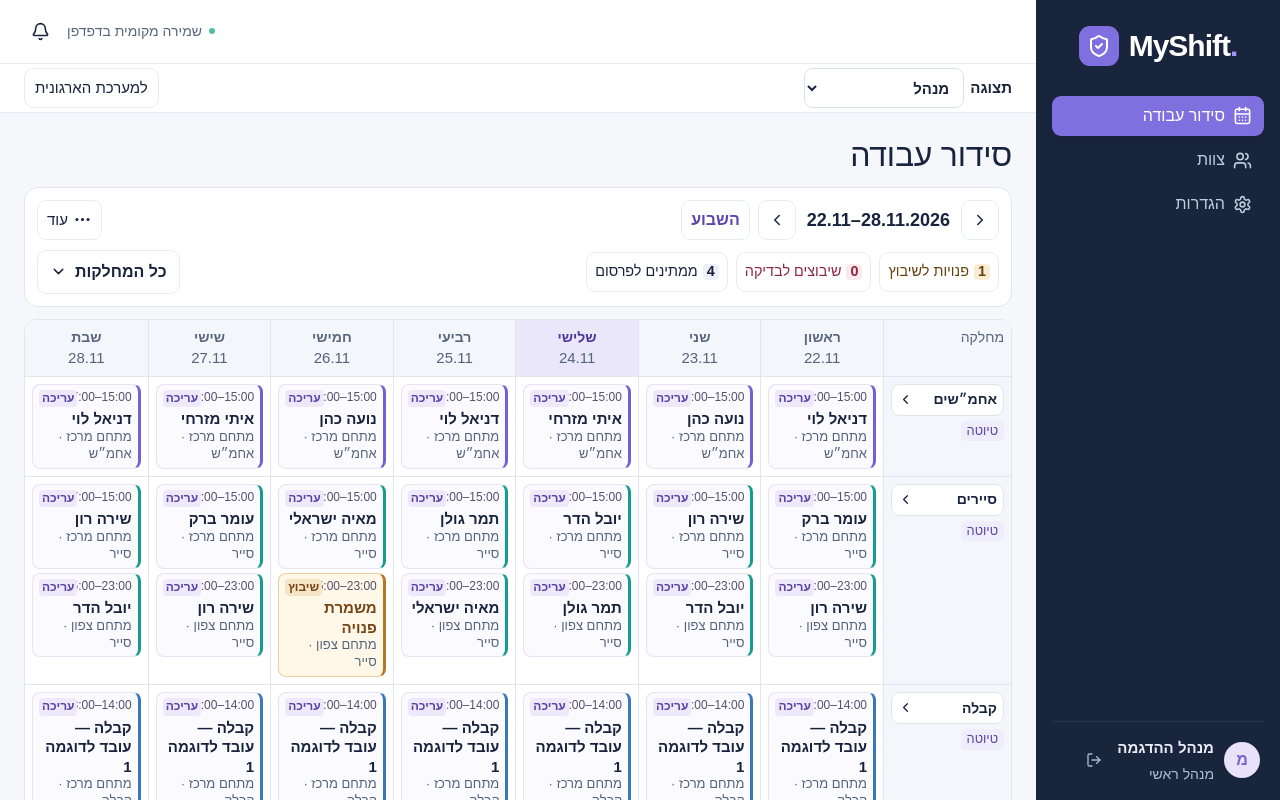
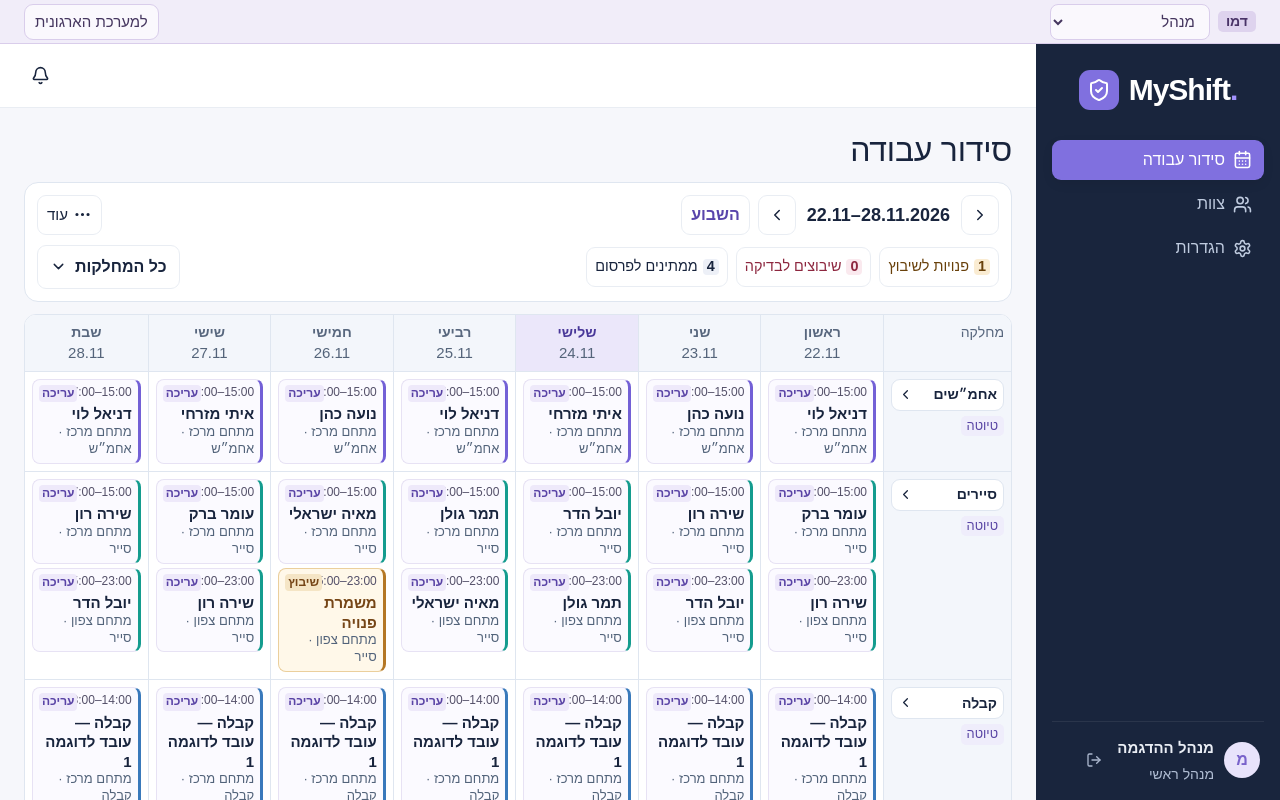
Before and after one commit to Benjamin-1Fisher/MyShift, a Next.js app: page /demo in a window 1280 px wide. Shown: the top 800 px of the page. Built offline with nearby package versions, Linux system fonts and the light colour scheme.

Commit message:
Separate demo controls from the workspace header

```diff
--- a/src/app/globals.css
+++ b/src/app/globals.css
@@ -7,6 +7,7 @@
   --line: #e9edf3;
   --purple: #7360d6;
   --nav: #19253d;
+  --demo-bar-height: 44px;
 }
 * {
   box-sizing: border-box;
@@ -1174,18 +1175,31 @@ button:disabled {
   cursor: not-allowed;
 }
 .demo-banner {
+  position: sticky;
+  inset-block-start: 0;
+  z-index: 21;
   display: flex;
   align-items: center;
   justify-content: space-between;
   gap: 10px;
-  padding: 4px clamp(10px, 2vw, 24px);
-  background: #fff;
-  border-bottom: 1px solid var(--line);
+  height: var(--demo-bar-height);
+  padding-inline: clamp(10px, 2vw, 24px);
+  background: #f1edf9;
+  border-bottom: 1px solid #d9cdeb;
+}
+.demo-banner + .app {
+  min-height: calc(100vh - var(--demo-bar-height));
+}
+.demo-banner + .app .sidebar {
+  inset-block-start: var(--demo-bar-height);
 }
 .demo-banner .button,
 .demo-banner select {
-  min-height: 40px;
-  padding-block: 6px;
+  min-height: 36px;
+  padding-block: 4px;
+  border-color: #d9cdeb;
+  background: #faf8fd;
+  color: #45365f;
   font-size: 0.9375rem;
 }
 .demo-banner .button {
@@ -1195,11 +1209,18 @@ button:disabled {
 }
 .demo-view-label {
   display: flex;
-  gap: 6px;
+  gap: 8px;
   align-items: center;
   min-width: 0;
-  font-size: 0.9375rem;
-  font-weight: bold;
+}
+.demo-mode-label {
+  flex: none;
+  padding-inline: 8px;
+  border-radius: 5px;
+  background: #ded3ee;
+  color: #493367;
+  font-size: 0.875rem;
+  font-weight: 700;
 }
 .demo-view-label select {
   width: 160px;
--- a/src/components/workspace.tsx
+++ b/src/components/workspace.tsx
@@ -1244,7 +1244,41 @@ export default function Workspace({
         </section>
       </main>
     );
-  return (
+  const demoControls = demo && demoReady && (
+    <div className="demo-banner" role="region" aria-label="מצב הדגמה">
+      <label className="demo-view-label">
+        <span className="demo-mode-label">דמו</span>
+        <select
+          aria-label="תצוגת הדגמה"
+          value={demoEmployee}
+          onChange={(e) => {
+            setDemoEmployee(e.target.value);
+            if (page === "team-desk") setPage("team-desk");
+            else if (e.target.value) setPage("schedule");
+            else openOrganization();
+            setFilter("");
+            setEmployeeFilter("");
+            setSiteFilter("");
+            setScheduleFocus("all");
+            setView("week");
+          }}
+        >
+          <option value="">מנהל</option>
+          {data.employees
+            .filter((e) => e.active)
+            .map((e) => (
+              <option key={e.id} value={e.id}>
+                עובד · {String(e.name)}
+              </option>
+            ))}
+        </select>
+      </label>
+      <Link className="button" href="/app">
+        למערכת הארגונית
+      </Link>
+    </div>
+  );
+  const workspace = (
     <div className={page === "schedule" ? "app planning" : "app"}>
       <aside className={menu ? "sidebar visible" : "sidebar"}>
         <Link className="brand" href="/">
@@ -1342,14 +1376,12 @@ export default function Workspace({
             <strong className="workspace-mobile-brand">MyShift</strong>
           </div>
           <div className="row">
-            <span className="connection">
-              <i className="dot" />
-              {demo
-                ? "שמירה מקומית בדפדפן"
-                : userId
-                  ? "רענון אוטומטי · כל 10 שניות"
-                  : "סביבת עבודה חדשה"}
-            </span>
+            {!demo && (
+              <span className="connection">
+                <i className="dot" />
+                {userId ? "רענון אוטומטי · כל 10 שניות" : "סביבת עבודה חדשה"}
+              </span>
+            )}
             <button
               aria-label={
                 unreadNotices ? `התראות, ${unreadNotices} חדשות` : "התראות"
@@ -1365,40 +1397,6 @@ export default function Workspace({
             </button>
           </div>
         </header>
-        {demo && demoReady && (
-          <div className="demo-banner" role="region" aria-label="מצב הדגמה">
-            <label className="demo-view-label">
-              תצוגה
-              <select
-                aria-label="תצוגת הדגמה"
-                value={demoEmployee}
-                onChange={(e) => {
-                  setDemoEmployee(e.target.value);
-                  if (page === "team-desk") setPage("team-desk");
-                  else if (e.target.value) setPage("schedule");
-                  else openOrganization();
-                  setFilter("");
-                  setEmployeeFilter("");
-                  setSiteFilter("");
-                  setScheduleFocus("all");
-                  setView("week");
-                }}
-              >
-                <option value="">מנהל</option>
-                {data.employees
-                  .filter((e) => e.active)
-                  .map((e) => (
-                    <option key={e.id} value={e.id}>
-                      עובד · {String(e.name)}
-                    </option>
-                  ))}
-              </select>
-            </label>
-            <Link className="button" href="/app">
-              למערכת הארגונית
-            </Link>
-          </div>
-        )}
         <div className="content">
           <div className="workspace-heading">
             {canEdit && page === "schedule" && (
@@ -3222,6 +3220,12 @@ export default function Workspace({
       )}
     </div>
   );
+  return (
+    <>
+      {demoControls}
+      {workspace}
+    </>
+  );
 }
 function Empty({ text }: { text: string }) {
   return (
```
Also changed, not shown: 6 other files (tests, documents, lock files or other folders).
